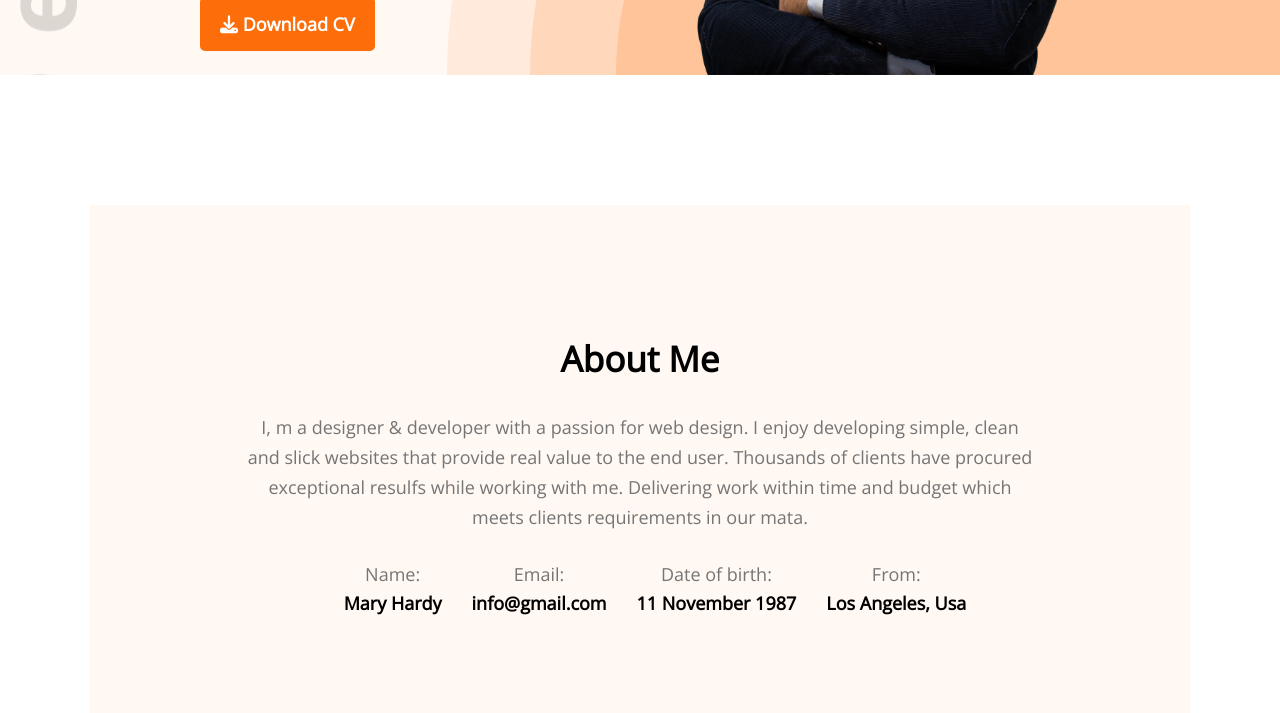
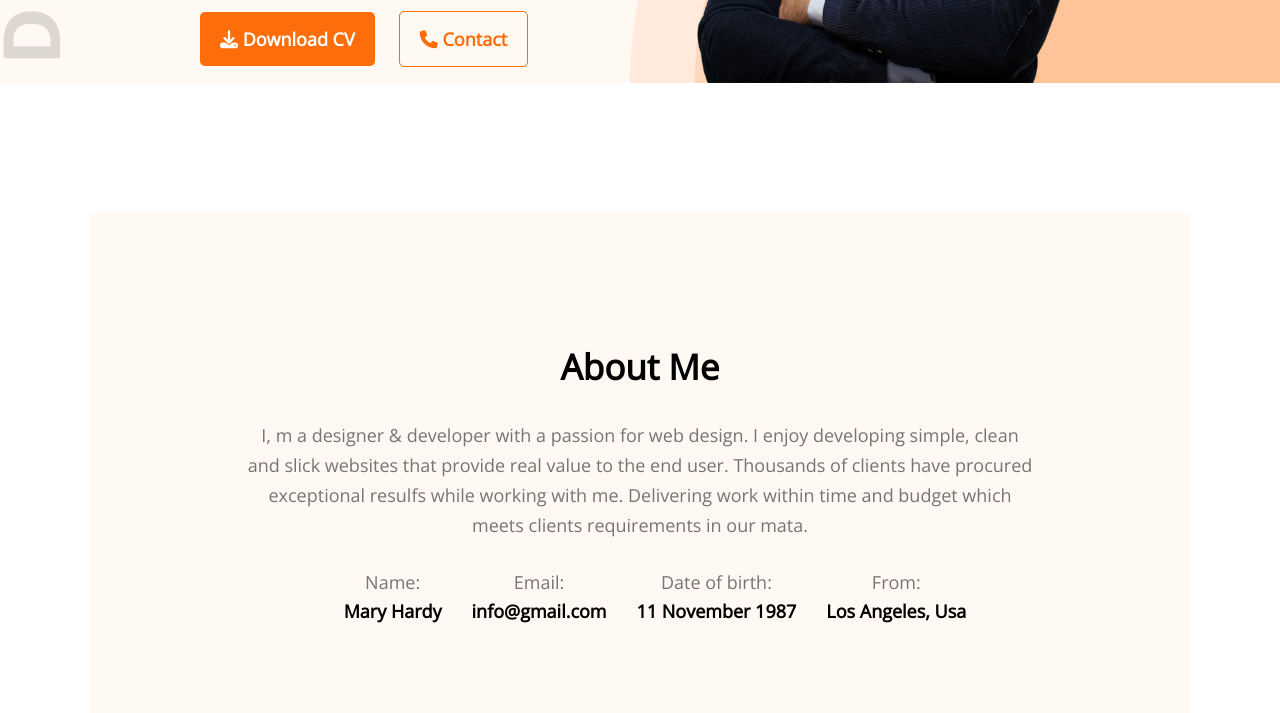
Before and after one commit to mahmudbappy/developer-portfolio, a plain HTML site: page index.html in a window 1280 px wide. Shown: the part 570-1283 px from the top of the page. Drawn offline with nearby package versions, Linux system fonts and the light colour scheme.

Commit message:
add button

```diff
--- a/index.html
+++ b/index.html
@@ -31,6 +31,7 @@
                     <h1 class="marry">Mary Hardy</h1>
                     <p class="p">Shot what able cold new see hold.Friendly as an betrayed formerly he. Morning because as to society behaved moments.</p>
                     <button class="btn-primary" ><i class="fa-solid fa-download"></i> Download CV</button>
+                    <button class="btn-two"><i class="fa-solid fa-phone"></i> Contact</button>
                </div>
                <img src="img/hardy.png" width="418px" alt="Mary Hardy">
           </div>
--- a/style.css
+++ b/style.css
@@ -13,6 +13,17 @@
      color: #fff;
      border: none;
      padding: 15px 20px;
+     margin-top: 15px;
+}
+.btn-two{
+     background: transparent;
+     border: 1px solid #FD6E0A;
+     font-size: 18px;
+     padding: 15px 20px;
+     border-radius: 5px;
+     margin-left: 20px;
+     color: #FD6E0A;
+     font-weight: bold;
 }
 
 /* Navigation Header */
@@ -21,6 +32,7 @@ header{
      background-image: url(img/header_bg.png), url(img/developer.png);
      background-repeat: no-repeat;
      background-position: bottom right, left;
+     background-size: 650px, 80px;
 }
 
 .nav-logo{
@@ -45,7 +57,6 @@ nav li{
 .banner{
      display: flex;
      justify-content: space-around;
-
      align-items: center;
      background-size: 500px;
 }
```
